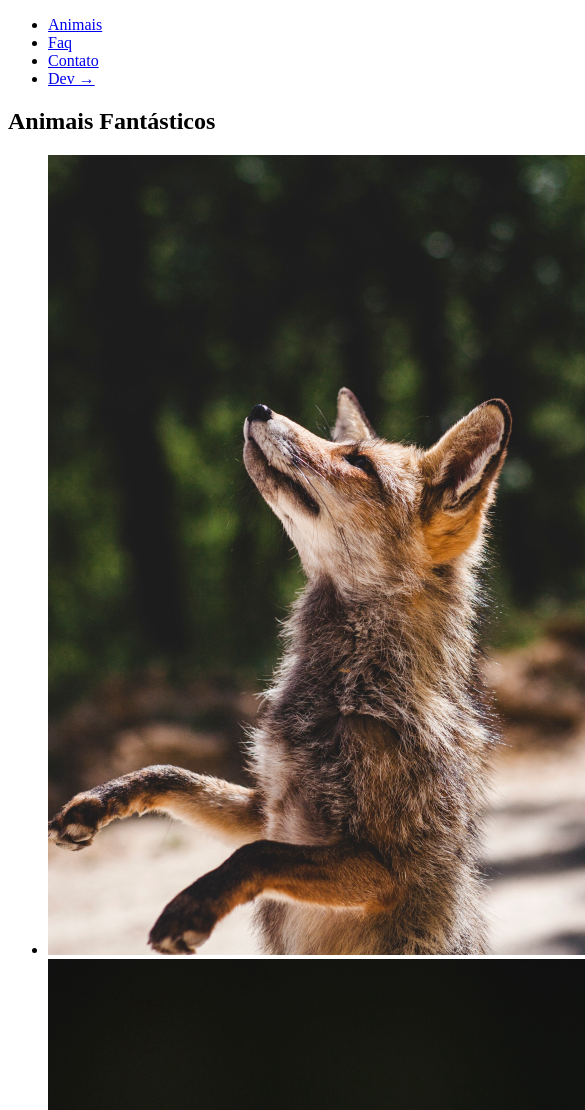
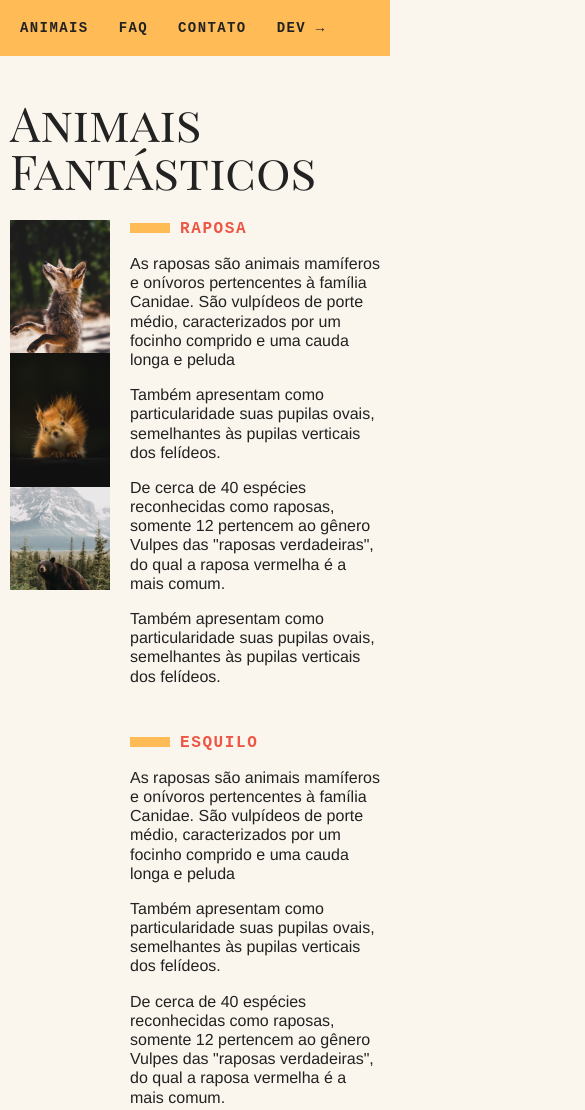
Before and after one commit to jeansouza1994/Animais-fantasticos, a plain HTML site: page index.html in a window 390 px wide. Shown: the top 1110 px of the page, 585 px wide, since content can reach past the window. Drawn offline with Linux system fonts and the light colour scheme; files whose address does not match are found by name.

Commit message:
att-no-arquivo-css

```diff
--- a/css/style.css
+++ b/css/style.css
@@ -0,0 +1,219 @@
+body,
+h1,
+h2,
+ul,
+li,
+p,
+dd,
+dt,
+dl {
+    margin: 0;
+    padding: 0;
+}
+
+img {
+    display: block;
+    max-width: 100%;
+}
+
+ul {
+    list-style: none;
+}
+
+body {
+    background: #faf6ed;
+    color: #222;
+    -webkit-font-smoothing: antialiased;
+    display: grid;
+    grid-template-columns: 1fr 120px minmax(300px, 800px) 1fr;
+}
+
+.menu {
+    grid-column: 3 / 5;
+    margin-top: 2rem;
+    margin-bottom: 2rem;
+    background: #fb5;
+}
+
+.menu ul {
+    display: flex;
+    flex-wrap: wrap;
+    padding: 10px;
+}
+
+.menu li a {
+    display: block;
+    padding: 10px;
+    margin-right: 10px;
+    color: #222;
+    text-decoration: none;
+    font-family: "IBM Plex Mono", monospace;
+    font-weight: bold;
+    text-transform: uppercase;
+    font-size: 0.875rem;
+    letter-spacing: 0.1em;
+}
+
+.grid-section {
+    grid-column: 2 / 4;
+    width: 100%;
+    box-sizing: border-box;
+    padding: 10px;
+    display: grid;
+    grid-template-columns: 90px 300px 1fr;
+    gap: 120px;
+}
+
+.titulo {
+    font-family: "Playfair Display SC", georgia;
+    font-size: 6rem;
+    line-height: 1;
+    font-weight: 400;
+    margin-bottom: 1rem;
+    grid-column: 1 / 4;
+}
+
+.animais h2 {
+    font-family: "IBM Plex Mono", monospace;
+    font-size: 1rem;
+    text-transform: uppercase;
+    letter-spacing: 0.1em;
+    margin-bottom: 1rem;
+    color: #e54;
+}
+
+.animais h2::before {
+    content: "";
+    display: inline-block;
+    width: 40px;
+    height: 10px;
+    margin-right: 10px;
+    background: #fb5;
+}
+
+.animais p {
+    font-family: Helvetica, Arial;
+    line-height: 1.2;
+    margin-bottom: 1rem;
+}
+
+.animais-lista {
+    height: 370px;
+    overflow-y: scroll;
+    grid-column: 2;
+}
+
+.animais-lista::-webkit-scrollbar {
+    width: 18px;
+}
+
+.animais-lista::-webkit-scrollbar-thumb {
+    background: #fb5;
+    border-left: 4px solid #faf6ed;
+    border-right: 4px solid #faf6ed;
+}
+
+.animais-lista::-webkit-scrollbar-track {
+    background: #faf6ed;
+}
+
+.animais-descricao {
+    grid-column: 3;
+}
+
+.animais-descricao section {
+    margin-bottom: 3rem;
+}
+
+.faq-lista {
+    grid-column: 2 / 4;
+}
+
+.faq-lista dt {
+    font-family: "IBM Plex Mono", monospace;
+    font-weight: bold;
+    margin-top: 2rem;
+    margin-bottom: 0.5rem;
+    color: #e54;
+}
+
+.faq-lista dt::before {
+    content: "";
+    display: inline-block;
+    width: 20px;
+    height: 10px;
+    margin-right: 10px;
+    background: #fb5;
+}
+
+.faq-lista dd {
+    font-family: Helvetica, Arial;
+    margin-bottom: 0.5rem;
+    margin-left: 30px;
+}
+
+.mapa {
+    grid-column: 2;
+}
+
+.dados {
+    grid-column: 3;
+}
+
+.dados li {
+    margin-bottom: 1rem;
+    font-family: Helvetica, Arial;
+}
+
+.dados li::before {
+    content: "";
+    display: inline-block;
+    width: 20px;
+    height: 10px;
+    margin-right: 10px;
+    background: #fb5;
+}
+
+.copy {
+    grid-column: 3/5;
+    margin-bottom: 2rem;
+    background: #fb5;
+}
+
+.copy p {
+    padding: 20px;
+    font-family: "IBM Plex Mono", monospace;
+    font-weight: bold;
+}
+
+@media (max-width: 700px) {
+    body {
+        grid-template-columns: 1fr;
+    }
+    .menu,
+    .grid-section,
+    .copy {
+        grid-column: 1;
+    }
+    .grid-section {
+        grid-template-columns: 100px 1fr;
+        gap: 10px;
+    }
+    .animais-lista {
+        grid-column: 1;
+    }
+    .fa-lista,
+    .dados,
+    .mapa {
+        grid-column: 1 / 3;
+    }
+    .grid-section h1 {
+        font-size: 3rem;
+    }
+    .menu {
+        margin-top: 0;
+    }
+    .copy {
+        margin-bottom: 0;
+    }
+}
--- a/index.html
+++ b/index.html
@@ -5,12 +5,18 @@
   <meta charset="UTF-8">
   <meta name="viewport" content="width=device-width, initial-scale=1.0">
   <title>Animais Fantásticos</title>
+
+  <link rel="preconnect" href="https://fonts.googleapis.com">
+  <link rel="preconnect" href="https://fonts.gstatic.com" crossorigin>
+  <link href="https://fonts.googleapis.com/css2?family=Playfair+Display+SC:ital,wght@0,400;0,700;0,900;1,400;1,700;1,900&display=swap" rel="stylesheet">
+
   <link rel="stylesheet" href=".//css/style.css">
+
 </head>
 
 <body>
 
-  <nav>
+  <nav class="menu">
     <ul>
       <li><a href="#animais ">Animais</a></li>
       <li><a href="#faq">Faq</a></li>
@@ -21,7 +27,7 @@
 
   <section class="grid-section animais" id="animais">
     <h1 class="titulo">Animais Fantásticos</h1>
-    <ul>
+    <ul class="animais-lista">
       <li>
         <img src="img/imagem1.jpg" alt="Raposa">
       </li>
@@ -90,8 +96,8 @@
   </section>
 
   <section class="grid-section faq" id="faq">
-    <h1>FAQ</h1>
-    <dl>
+    <h1 class="titulo">FAQ</h1>
+    <dl class="faq-lista">
       <dt>Qual a idade dos animais?</dt>
       <dd>As raposas são animais mamíferos e onívoros pertencentes à família Canidae. São vulpídeos de porte médio, caracterizados por um focinho comprido e uma cauda longa e peluda.</dd>
       <dt>Eles são fantásticos?</dt>
@@ -104,7 +110,7 @@
   </section>
 
   <section class="grid-section contato" id="contato">
-    <h1>Contato</h1>
+    <h1 class="titulo">Contato</h1>
     <div class="mapa">
       <img src="img/mapa.png" alt="Mapa">
     </div>
@@ -118,7 +124,7 @@
   </section>
 
   <footer class="copy">
-    <p>Totod os direitos reservados.</p>
+    <p>Totos os direitos reservados.</p>
   </footer>
 
   <script src="script.js"></script>
```
